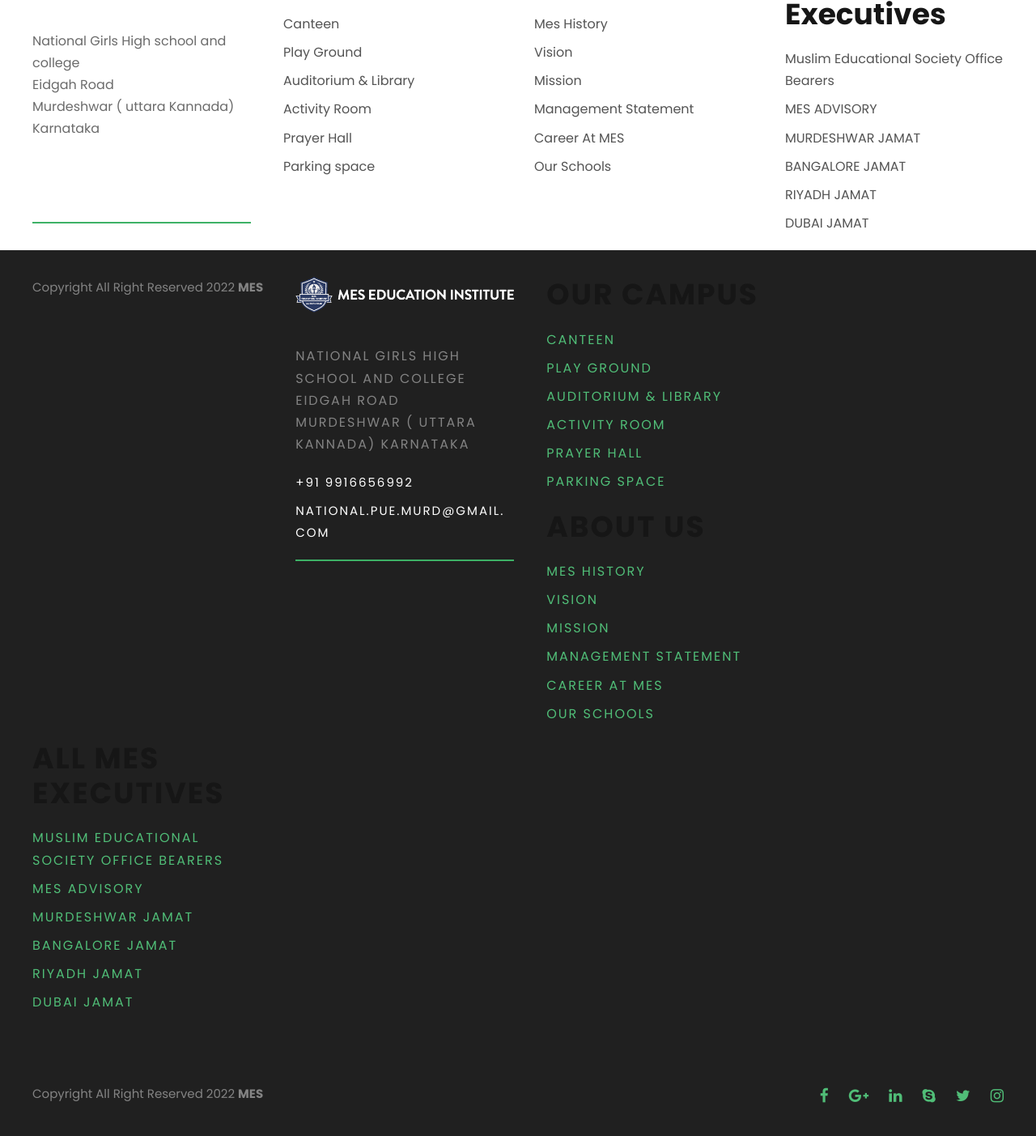
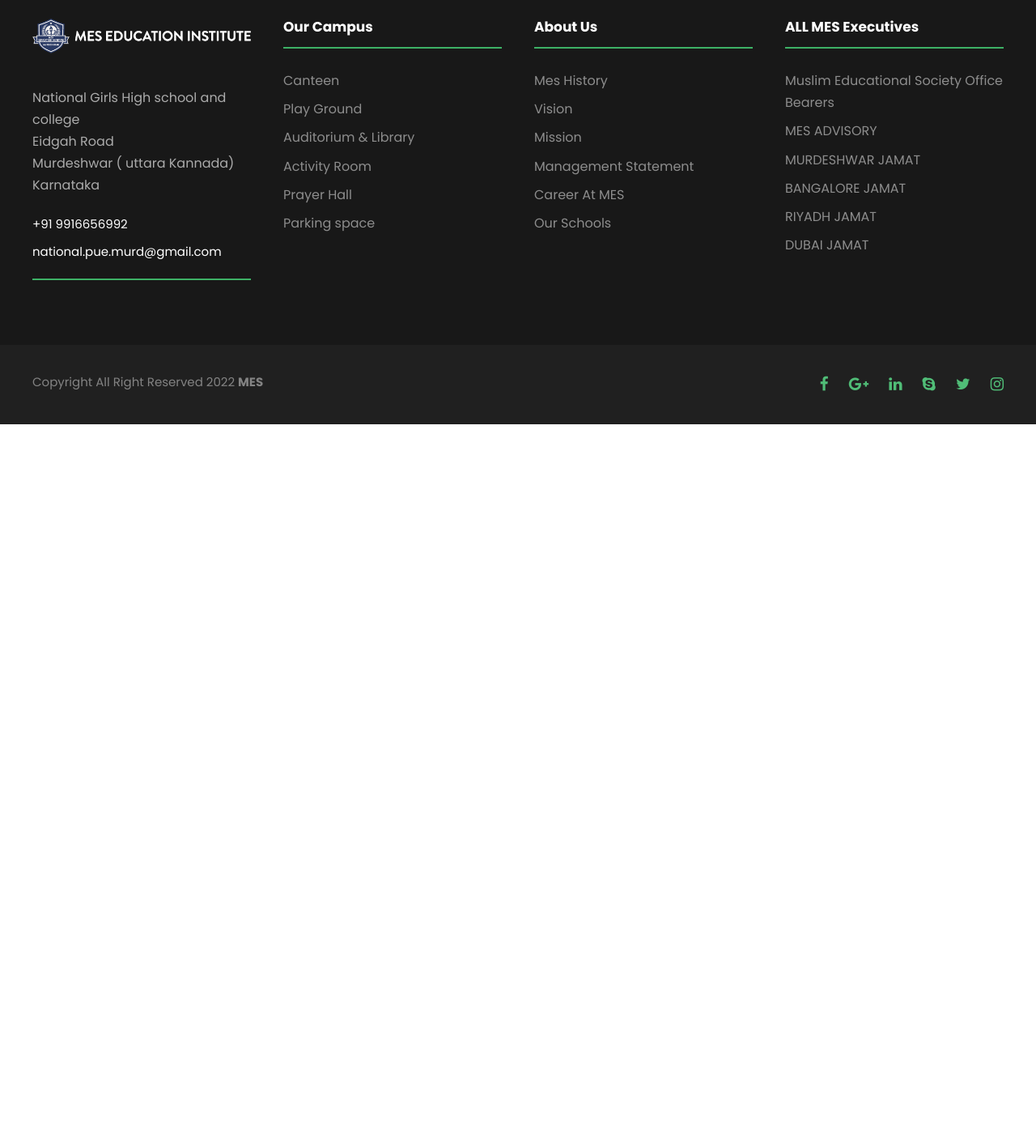
Before and after one commit to mohdzayeem/meseducation-, a plain HTML site: page mes-edu/school2.html in a window 1280 px wide. Shown: the part 1054-2457 px from the top of the page at 81% size. After the commit the page ends 1578 px from the top, so only its background shows below. Drawn offline with Linux system fonts and the light colour scheme; a web font is replaced by a local one.

Commit message:
Update school2.html

```diff
--- a/mes-edu/school2.html
+++ b/mes-edu/school2.html
@@ -45,7 +45,7 @@
                                            <li class="menu-item" data-size="60"><a href="vision.html">Vision</a></li>
                                           <li class="menu-item" data-size="60"><a href="mgt-stmt.html">Management Statement</a></li> </ul>
                                 </li>
-                                <li class="menu-item menu-item-has-children kingster-normal-menu"><a href="school.html" class="sf-with-ul-pre">Our Schools</a>
+                                <li class="menu-item menu-item-has-children kingster-normal-menu"><a href="#" class="sf-with-ul-pre">Our Schools</a>
                                       <ul class="sub-menu">
                                             <li class="menu-item" data-size="60"><a href="school1.html">1.National English Medium Nusery school</a></li>
                                            <!--  <li class="menu-item" data-size="60"><a href="school2.html">2.National English Higher Primary school</a></li> -->
@@ -110,7 +110,7 @@
                                           <li class="menu-item" data-size="60"><a href="mgt-stmt.html">Management Statement</a></li>
                                         </ul>
                                     </li>
-                                     <li class="menu-item menu-item-has-children kingster-normal-menu"><a href="kingster/apply-to-kingster.html" class="sf-with-ul-pre">Our Schools</a>
+                                     <li class="menu-item menu-item-has-children kingster-normal-menu"><a href="#" class="sf-with-ul-pre">Our Schools</a>
                                         <ul class="sub-menu">
                                             <li class="menu-item" data-size="60"><a href="school1.html">1.National English Medium Nusery school</a></li>
                                            <!--  <li class="menu-item" data-size="60"><a href="school2.html">2.National English Higher Primary school</a></li> -->
@@ -217,8 +217,8 @@
                 </div>
             </div>
 
-            <footer>
-               <div class="kingster-footer-container kingster-container clearfix">
+                                            <footer>  <div class="kingster-footer-wrapper ">
+                    <div class="kingster-footer-container kingster-container clearfix">
                         <div class="kingster-footer-column kingster-item-pdlr kingster-column-15">
                             <div id="text-2" class="widget widget_text kingster-widget">
                                 <div class="textwidget">
@@ -288,78 +288,6 @@
 				<div class="kingster-copyright-wrapper">
 					<div class="kingster-copyright-container kingster-container clearfix">
 						<div class="kingster-copyright-left kingster-item-pdlr">Copyright All Right Reserved 2022 <strong>MES</strong></div>
-
- <div class="kingster-footer-container kingster-container clearfix">
-                        <div class="kingster-footer-column kingster-item-pdlr kingster-column-15">
-                            <div id="text-2" class="widget widget_text kingster-widget">
-                                <div class="textwidget">
-                                    <p><img src="upload/mes-logo-fff.png" alt="" />
-                                        <br /> <span class="gdlr-core-space-shortcode" id="span_1dd7_10"></span>
-                                        <br /> National Girls High school and college
-					 <br />   Eidgah Road
-					 <br />    Murdeshwar ( uttara Kannada)
-					    Karnataka
-					</p>
-                                    <p><span id="span_1dd7_11">+91 9916656992</span>
-                                        <br /> <span class="gdlr-core-space-shortcode" id="span_1dd7_12"></span>
-                                        <br /> <a id="a_1dd7_8" href="mailto:national.pue.murd@gmail.com">national.pue.murd@gmail.com</a></p>
-                                    <div class="gdlr-core-divider-item gdlr-core-divider-item-normal gdlr-core-left-align">
-                                        <div class="gdlr-core-divider-line gdlr-core-skin-divider" id="div_1dd7_111"></div>
-                                    </div>
-                                </div>
-                            </div>
-                        </div>
-                        <div class="kingster-footer-column kingster-item-pdlr kingster-column-15">
-                            <div id="gdlr-core-custom-menu-widget-2" class="widget widget_gdlr-core-custom-menu-widget kingster-widget">
-                                <h3 class="kingster-widget-title">Our Campus</h3><span class="clear"></span>
-                                <div class="menu-our-campus-container">
-                                    <ul id="menu-our-campus" class="gdlr-core-custom-menu-widget gdlr-core-menu-style-plain">
-                                        <li class="menu-item"><a href="campus.html">Canteen</a></li>
-                                        <li class="menu-item"><a href="campus.html">Play Ground</a></li>
-                                        <li class="menu-item"><a href="campus.html">Auditorium & Library</a></li>
-                                        <li class="menu-item"><a href="campus.html">Activity Room</a></li>
-                                        <li class="menu-item"><a href="campus.html">Prayer Hall</a></li>
-                                        <li class="menu-item"><a href="campus.html">Parking space</a></li>
-                                    </ul>
-                                </div>
-                            </div>
-                        </div>
-                        <div class="kingster-footer-column kingster-item-pdlr kingster-column-15">
-                            <div id="gdlr-core-custom-menu-widget-3" class="widget widget_gdlr-core-custom-menu-widget kingster-widget">
-                                <h3 class="kingster-widget-title">About Us</h3><span class="clear"></span>
-                                <div class="menu-campus-life-container">
-                                    <ul id="menu-campus-life" class="gdlr-core-custom-menu-widget gdlr-core-menu-style-plain">
-                                        <li class="menu-item"><a href="about-us.html">Mes History</a></li>
-                                        <li class="menu-item"><a href="vision.html">Vision</a></li>
-                                        <li class="menu-item"><a href="mision.html">Mission</a></li>
-                                        <li class="menu-item"><a href="mgt-stmt.html">Management Statement</a></li>
-                                        <li class="menu-item"><a href="career.html">Career At MES</a></li>
-                                        <li class="menu-item"><a href="school1.html">Our Schools</a></li>
-                                    </ul>
-                                </div>
-                            </div>
-                        </div>
-                        <div class="kingster-footer-column kingster-item-pdlr kingster-column-15">
-                            <div id="gdlr-core-custom-menu-widget-4" class="widget widget_gdlr-core-custom-menu-widget kingster-widget">
-                                <h3 class="kingster-widget-title">ALL MES Executives</h3><span class="clear"></span>
-                                <div class="menu-academics-container">
-                                    <ul id="menu-academics" class="gdlr-core-custom-menu-widget gdlr-core-menu-style-plain">
-                                        <li class="menu-item"><a href="executives.html">Muslim Educational Society Office Bearers</a></li>
-                                        <li class="menu-item"><a href="executives.html">MES ADVISORY</a></li>
-                                        <li class="menu-item"><a href="executives.html">MURDESHWAR JAMAT</a></li>
-                                        <li class="menu-item"><a href="executives.html">BANGALORE JAMAT </a></li>
-                                        <li class="menu-item"><a href="#executives.html"> RIYADH JAMAT </a></li>
-                                        <li class="menu-item"><a href="executives.html">  DUBAI JAMAT</a></li>
-                                    </ul>
-                                </div>
-                            </div>
-                        </div>
-                    </div>
-                </div>
-				<div class="kingster-copyright-wrapper">
-					<div class="kingster-copyright-container kingster-container clearfix">
-						<div class="kingster-copyright-left kingster-item-pdlr">Copyright All Right Reserved 2022 <strong>MES</strong></div>
-
 						<div class="kingster-copyright-right kingster-item-pdlr">
 							<div class="gdlr-core-social-network-item gdlr-core-item-pdb  gdlr-core-none-align" style="padding-bottom: 0px ;">
 								<a href="#" target="_blank" class="gdlr-core-social-network-icon" title="facebook">
```
